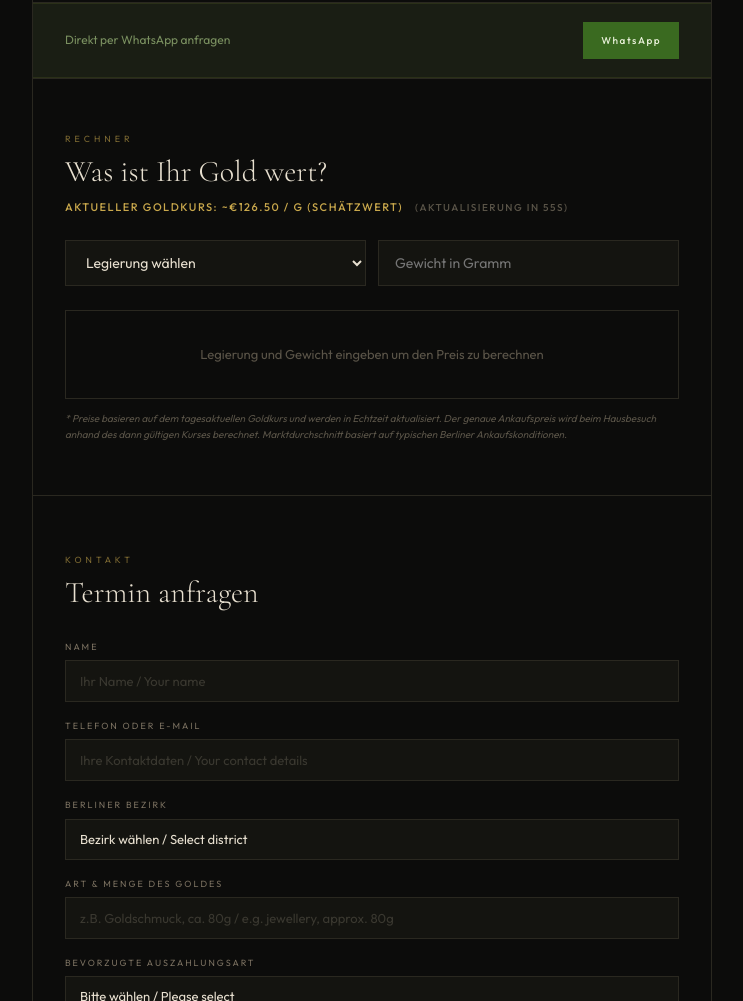
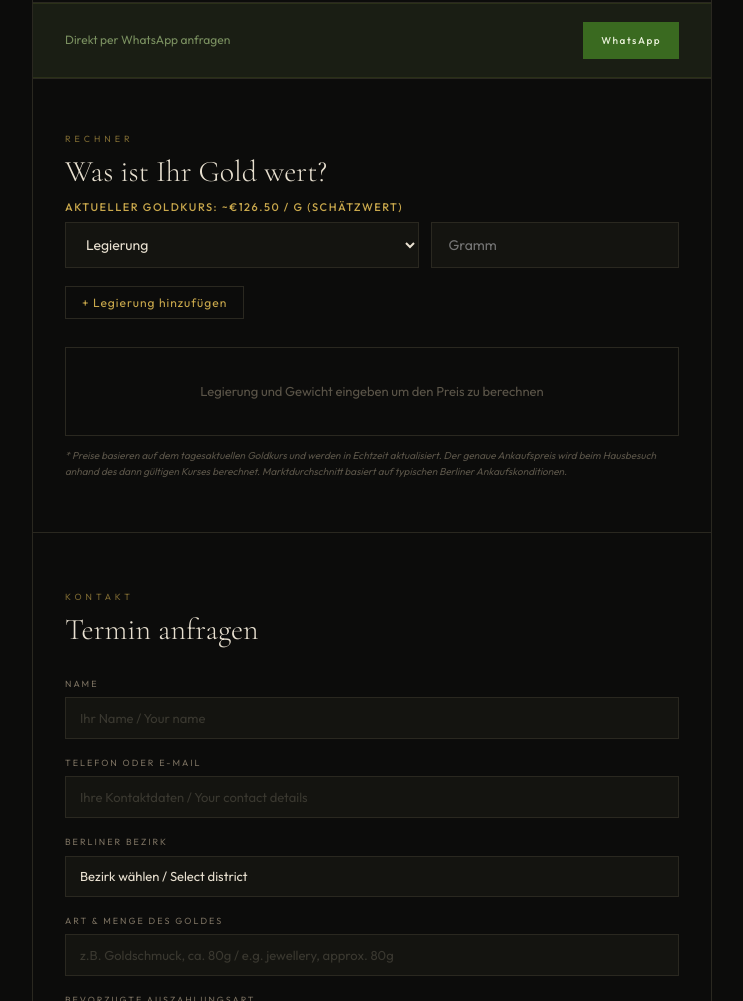
Before and after one commit to c-edelmann/web, a plain HTML site: page index.html in a window 1280 px wide. Shown: the part 2905-3906 px from the top of the page, without its empty margins (268-1011 px from the left). Drawn offline with nearby package versions, Linux system fonts and the light colour scheme; no server answers.

Commit message:
index.html

```diff
--- a/index.html
+++ b/index.html
@@ -375,6 +375,28 @@
     .calc-note { font-size: 10px; color: var(--faint); margin-top: 12px; font-style: italic; line-height: 1.6; }
     .calc-empty { text-align: center; padding: 32px; color: var(--faint); font-size: 13px; }
 
+    .calc-row-entry {
+      display: flex;
+      gap: 12px;
+      margin-bottom: 10px;
+      flex-wrap: wrap;
+    }
+    .calc-row-entry .calc-select { flex: 1.5; min-width: 160px; }
+    .calc-row-entry .calc-input { flex: 1; min-width: 100px; }
+    .calc-add-btn {
+      background: none;
+      border: 0.5px solid var(--border);
+      color: var(--gold);
+      font-family: var(--sans);
+      font-size: 12px;
+      letter-spacing: 1px;
+      padding: 8px 16px;
+      cursor: pointer;
+      margin: 8px 0 20px 0;
+      transition: border-color 0.2s;
+    }
+    .calc-add-btn:hover { border-color: var(--gold); }
+
     /* FOOTER */
     footer {
       padding: 36px 32px;
@@ -688,17 +710,22 @@
         <span id="spot-countdown" style="color:var(--faint);font-size:10px;margin-left:8px;"></span>
       </p>
 
-      <div class="calc-controls">
-        <select class="calc-select" id="calc-alloy">
-          <option value="">Legierung wählen</option>
+      <!-- Multi-alloy rows -->
+      <div id="calc-rows">
+        <div class="calc-row-entry">
+          <select class="calc-select">
+            <option value="">Legierung</option>
             <option value="333">333 — 8 Karat</option>
             <option value="585">585 — 14 Karat</option>
             <option value="750">750 — 18 Karat</option>
             <option value="916">916 — 22 Karat</option>
             <option value="999">999 — Anlagegold</option>
           </select>
-        <input class="calc-input" type="number" id="calc-weight" placeholder="Gewicht in Gramm" min="0" step="0.1" />
+          <input class="calc-input" type="number" placeholder="Gramm" min="0" step="0.1" />
         </div>
+      </div>
+
+      <button class="calc-add-btn" onclick="addRow()">+ Legierung hinzufügen</button>
 
       <div class="calc-result" id="calc-result">
         <div class="calc-empty">
@@ -831,6 +858,89 @@
   let spotPrice = null;
   let countdown = 60;
 
+  function addRow() {
+    const container = document.getElementById('calc-rows');
+    const row = document.createElement('div');
+    row.className = 'calc-row-entry';
+    row.innerHTML = `
+      <select class="calc-select">
+        <option value="">Legierung</option>
+        <option value="333">333 — 8 Karat</option>
+        <option value="585">585 — 14 Karat</option>
+        <option value="750">750 — 18 Karat</option>
+        <option value="916">916 — 22 Karat</option>
+        <option value="999">999 — Anlagegold</option>
+      </select>
+      <input class="calc-input" type="number" placeholder="Gramm" min="0" step="0.1" />
+      <button onclick="this.parentElement.remove(); calculatePayout();" style="background:none;border:none;color:var(--faint);cursor:pointer;font-size:16px;padding:0 8px;">✕</button>
+    `;
+    container.appendChild(row);
+    row.querySelectorAll('select, input').forEach(el => el.addEventListener('change', calculatePayout));
+    row.querySelectorAll('input').forEach(el => el.addEventListener('input', calculatePayout));
+  }
+
+  function calculatePayout() {
+    const rows = document.querySelectorAll('.calc-row-entry');
+    const result = document.getElementById('calc-result');
+    if (!spotPrice) return;
+
+    let totalEdelmann = 0;
+    let totalMarket = 0;
+    let hasData = false;
+    let breakdown = '';
+
+    rows.forEach(row => {
+      const alloy = row.querySelector('select').value;
+      const weight = parseFloat(row.querySelector('input').value);
+      if (!alloy || !weight || weight <= 0) return;
+
+      hasData = true;
+      const fineness = parseInt(alloy) / 1000;
+      const isAnlage = alloy === '999';
+      const edelmannPct = isAnlage ? 0.94 : 0.88;
+      const marketPct = isAnlage ? 0.90 : 0.84;
+      const spotPerGross = spotPrice * fineness;
+      const edelmannVal = spotPerGross * edelmannPct * weight;
+      const marketVal = spotPerGross * marketPct * weight;
+      totalEdelmann += edelmannVal;
+      totalMarket += marketVal;
+
+      breakdown += `
+        <div class="calc-row" style="font-size:12px;">
+          <span class="calc-row-label">${alloy}er · ${weight}g</span>
+          <span class="calc-row-val" style="color:var(--muted);">${fmt(edelmannVal)}</span>
+        </div>`;
+    });
+
+    if (!hasData) {
+      result.innerHTML = '<div class="calc-empty"><span>Legierung und Gewicht eingeben um den Preis zu berechnen</span></div>';
+      return;
+    }
+
+    result.innerHTML = `
+      ${breakdown}
+      <div class="calc-row" style="border-top: 0.5px solid var(--border);">
+        <span class="calc-row-label">Marktdurchschnitt Berlin</span>
+        <span class="calc-row-val">${fmt(totalMarket)}</span>
+      </div>
+      <div class="calc-row edelmann">
+        <span class="calc-row-label">C. Edelmann</span>
+        <span class="calc-row-val">${fmt(totalEdelmann)}</span>
+      </div>
+      <div class="calc-row advantage">
+        <span class="calc-row-label">Ihr Vorteil mit C. Edelmann</span>
+        <span class="calc-row-val">+ ${fmt(totalEdelmann - totalMarket)}</span>
+      </div>`;
+  }
+
+  const fmt = (n) => '€ ' + n.toFixed(2).replace('.', ',').replace(/\B(?=(\d{3})+(?!\d))/g, '.');
+
+  // Add listeners to first row
+  document.querySelectorAll('.calc-row-entry select, .calc-row-entry input').forEach(el => {
+    el.addEventListener('change', calculatePayout);
+    el.addEventListener('input', calculatePayout);
+  });
+
   async function fetchGoldPrice() {
     try {
       const res = await fetch('/.netlify/functions/goldprice');
@@ -840,7 +950,35 @@
       if (newPrice && newPrice > 0) {
         spotPrice = newPrice;
         document.getElementById('spot-display').textContent = '€' + spotPrice.toFixed(2) + ' / g (Feingold)';
-        countdown = 60;
+        const now = new Date();
+        const time = now.toLocaleTimeString('de-DE', {hour: '2-digit', minute: '2-digit', second: '2-digit'});
+        document.getElementById('spot-countdown').textContent = '(Stand: ' + time + ')';
+        calculatePayout();
+      }
+    } catch(e) {
+      if (!spotPrice) {
+        spotPrice = 126.5;
+        document.getElementById('spot-display').textContent = '~€' + spotPrice.toFixed(2) + ' / g (Schätzwert)';
+        calculatePayout();
+      }
+    }
+  }
+
+  fetchGoldPrice();
+  setInterval(fetchGoldPrice, 60000);
+
+  async function fetchGoldPrice() {
+    try {
+      const res = await fetch('/.netlify/functions/goldprice');
+      if (!res.ok) throw new Error('API error');
+      const data = await res.json();
+      const newPrice = data.price;
+      if (newPrice && newPrice > 0) {
+        spotPrice = newPrice;
+        document.getElementById('spot-display').textContent = '€' + spotPrice.toFixed(2) + ' / g (Feingold)';
+        const now = new Date();
+        const time = now.toLocaleTimeString('de-DE', {hour: '2-digit', minute: '2-digit', second: '2-digit'});
+        document.getElementById('spot-countdown').textContent = '(Stand: ' + time + ')';
         calculatePayout();
       }
     } catch(e) {
@@ -853,66 +991,6 @@
     }
   }
 
-  function calculatePayout() {
-    const alloy = document.getElementById('calc-alloy').value;
-    const weight = parseFloat(document.getElementById('calc-weight').value);
-    const result = document.getElementById('calc-result');
-
-    if (!alloy || !weight || weight <= 0 || !spotPrice) {
-      result.innerHTML = '<div class="calc-empty"><span>Legierung und Gewicht eingeben um den Preis zu berechnen</span></div>';
-      return;
-    }
-
-    const fineness = parseInt(alloy) / 1000;
-    const isAnlage = alloy === '999';
-    const edelmannPct = isAnlage ? 0.94 : 0.88;
-    const marketPct = isAnlage ? 0.90 : 0.84;
-
-    const fineGrams = weight * fineness;
-    const spotPerGrossGram = spotPrice * fineness;
-
-    const edelmannPerGram = spotPerGrossGram * edelmannPct;
-    const marketPerGram = spotPerGrossGram * marketPct;
-
-    const edelmannTotal = edelmannPerGram * weight;
-    const marketTotal = marketPerGram * weight;
-    const advantage = edelmannTotal - marketTotal;
-
-    const fmt = (n) => '€ ' + n.toFixed(2).replace('.', ',').replace(/\B(?=(\d{3})+(?!\d))/g, '.');
-
-    result.innerHTML = `
-      <div class="calc-row">
-        <span class="calc-row-label">Feingehalt</span>
-        <span class="calc-row-val">${fineGrams.toFixed(2)} g Feingold</span>
-      </div>
-      <div class="calc-row">
-        <span class="calc-row-label">Marktdurchschnitt Berlin (${Math.round(marketPct*100)}%)</span>
-        <span class="calc-row-val">${fmt(marketTotal)}</span>
-      </div>
-      <div class="calc-row edelmann">
-        <span class="calc-row-label">C. Edelmann (${Math.round(edelmannPct*100)}%)</span>
-        <span class="calc-row-val">${fmt(edelmannTotal)}</span>
-      </div>
-      <div class="calc-row advantage">
-        <span class="calc-row-label">Ihr Vorteil mit C. Edelmann</span>
-        <span class="calc-row-val">+ ${fmt(advantage)}</span>
-      </div>
-    `;
-  }
-
-  document.getElementById('calc-alloy').addEventListener('change', calculatePayout);
-  document.getElementById('calc-weight').addEventListener('input', calculatePayout);
-
-  fetchGoldPrice();
-  setInterval(fetchGoldPrice, 60000);
-
-  // Countdown timer
-  setInterval(() => {
-    countdown--;
-    if (countdown <= 0) countdown = 60;
-    const el = document.getElementById('spot-countdown');
-    if (el) el.textContent = '(Aktualisierung in ' + countdown + 's)';
-  }, 1000);
 </script>
 </body>
 </html>
```
Lines whose indentation alone changed are shown as unchanged.
